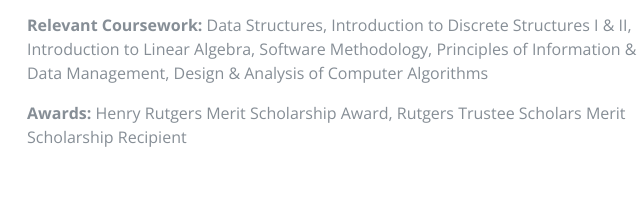
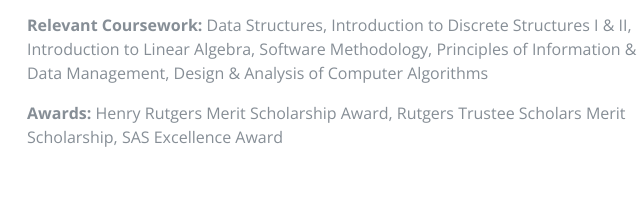
Before and after one commit to bhavyapatel2002/bhavyapatel2002.github.io, a plain HTML site: page index.html in a window 1280 px wide. Shown: the part 1233-1446 px from the top of the page, 293-933 px from the left. Drawn offline with nearby package versions, Linux system fonts and the light colour scheme; a web font is replaced by a local one.

Commit message:
Update index.html

```diff
--- a/index.html
+++ b/index.html
@@ -126,7 +126,7 @@
             <div><b>Major:</b> Computer Science</div>
             <p><b>GPA:</b> 4.0</p>
             <p><b>Relevant Coursework:</b> Data Structures, Introduction to Discrete Structures I & II, Introduction to Linear Algebra, Software Methodology, Principles of Information & Data Management, Design & Analysis of Computer Algorithms</p>
-            <p><b>Awards:</b> Henry Rutgers Merit Scholarship Award, Rutgers Trustee Scholars Merit Scholarship Recipient</p>
+            <p><b>Awards:</b> Henry Rutgers Merit Scholarship Award, Rutgers Trustee Scholars Merit Scholarship, SAS Excellence Award</p>
           </div>
           <div class="resume-date text-md-right">
             <span class="text-primary">September 2020 - Present</span>
```
